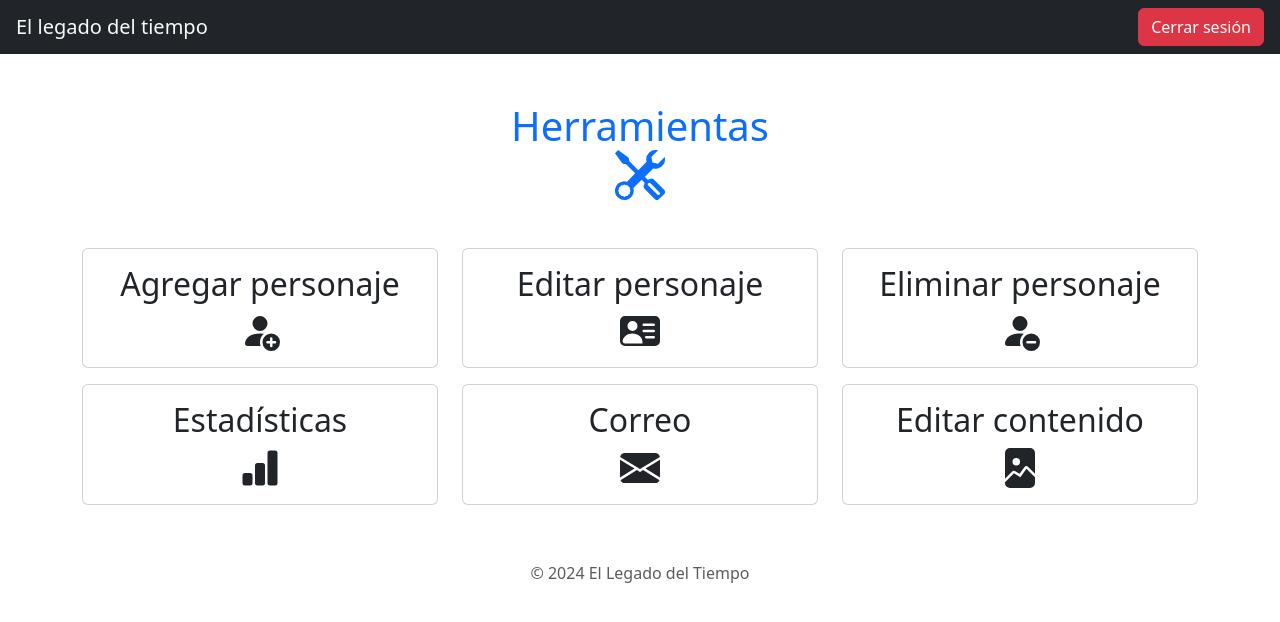
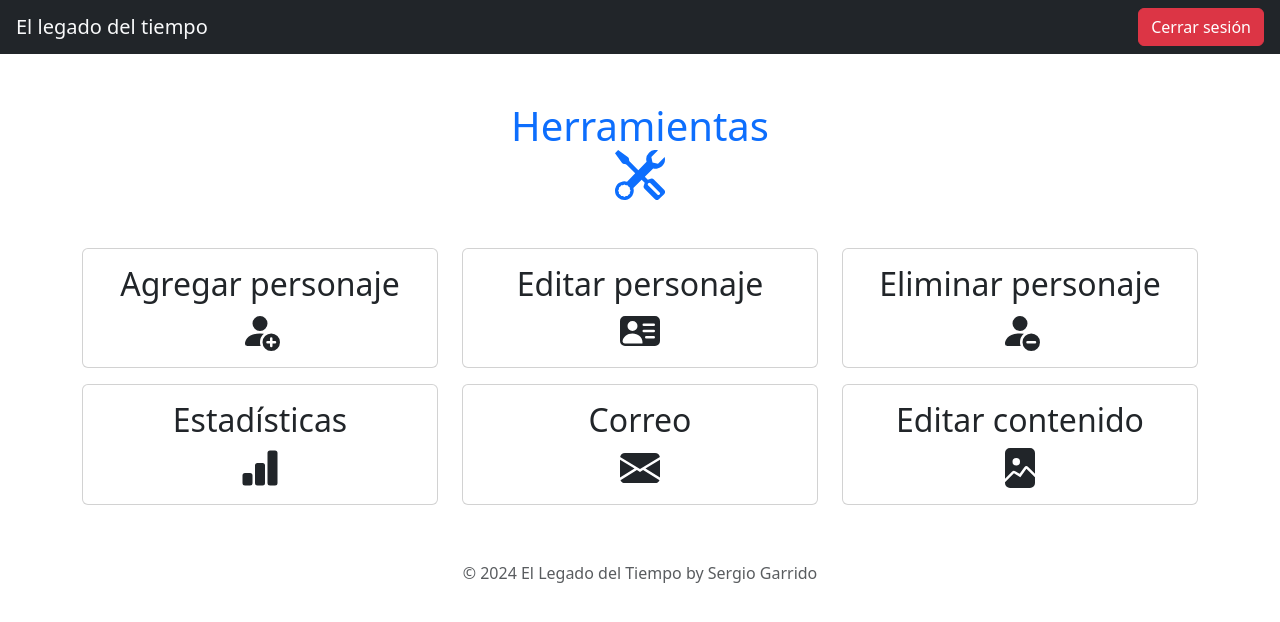
Before and after one commit to sergio-grr/ElLegadoDelTiempo, a plain HTML site: page admin.html in a window 1280 px wide. Drawn offline with nearby package versions, Linux system fonts and the light colour scheme.

Commit message:
Add files via upload

```diff
--- a/admin.html
+++ b/admin.html
@@ -120,9 +120,11 @@
     </div>
 
     <!-- footer -->
-    <footer class="py-3 my-4">
-        <p class="text-center text-muted">© 2024 El Legado del Tiempo</p>
-    </footer>
+    <div class="container">
+        <footer class="py-3 my-4">
+          <p class="text-center text-muted">© 2024 El Legado del Tiempo by Sergio Garrido</p>
+        </footer>
+      </div>
 
 
 
```
